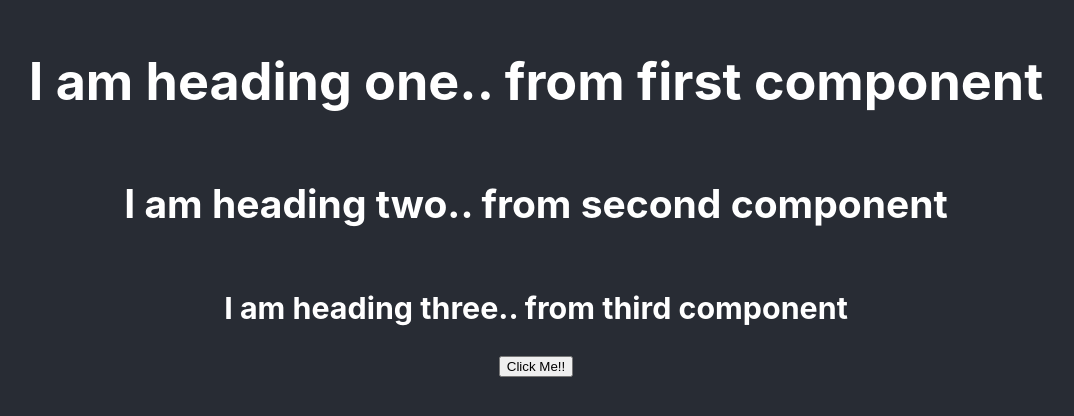
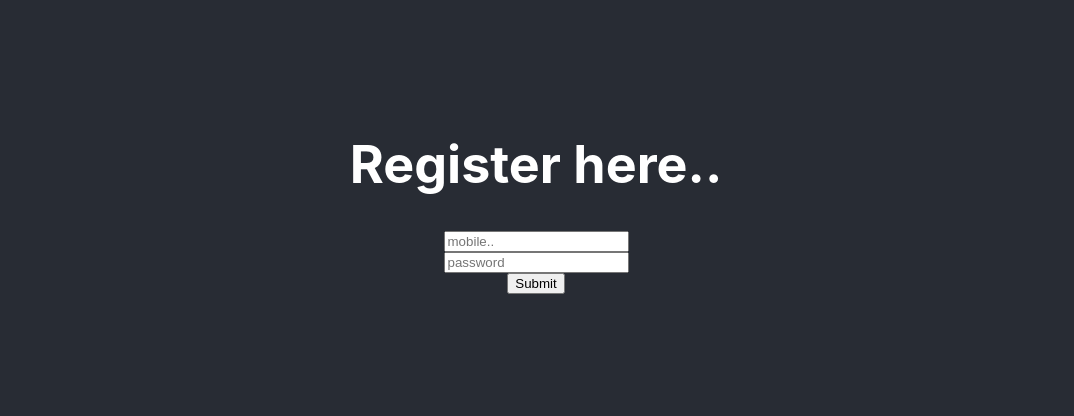
Before and after one commit to diptonilm/diptonil_mitra, a React (Create React App) app: page / in a window 1280 px wide. Shown: the part 204-620 px from the top of the page, without its empty margins (104-1178 px from the left). Built offline with nearby package versions, Linux system fonts and the light colour scheme.

Commit message:
https://github.com/diptonilm/diptonil_mitra.git

```diff
--- a/src/App.js
+++ b/src/App.js
@@ -1,17 +1,15 @@
 import './App.css';
-import { One } from './firstcomponent';
-import { Two } from './secondcomponent';
-import { Three } from './thirdcomponent';
-import { Four } from './fourthcomponent';
+import Heading from './First';
+import InputFields from './Second';
+import Button from './Third';
 
 function App() {
   return (
     <div className="App">
       <header className="App-header">
-        <One/>
-        <Two/>
-        <Three/>
-        <Four/>
+        <Heading/>
+        <InputFields/>
+        <Button/>
       </header>
     </div>
   );
--- /dev/null
+++ b/src/First.jsx
@@ -0,0 +1,6 @@
+export default function Heading(props){
+    const heading= "Diptonil";
+    return(
+        <h1>Register here.. {props.heading}</h1>
+    )
+}
--- /dev/null
+++ b/src/Second.jsx
@@ -0,0 +1,10 @@
+import { Fragment } from "react";
+
+export default function InputFields(){
+    return(
+        <Fragment>
+            <input type="text" placeholder="mobile.."></input>
+            <input type="text" placeholder="password"></input>
+        </Fragment>
+    )
+}
--- /dev/null
+++ b/src/Third.jsx
@@ -0,0 +1,6 @@
+export default function Button(props){
+    const Button= "Submit";
+    return(
+        <input type="submit">{props.Button}</input>
+    )
+}
--- a/src/firstcomponent.jsx
+++ /dev/null
@@ -1,5 +0,0 @@
-export function One(){
-    return(
-        <h1>I am heading one.. from first component</h1>
-    )
-}
--- a/src/fourthcomponent.jsx
+++ /dev/null
@@ -1,5 +0,0 @@
-export function Four(){
-    return(
-        <button>Click Me!!</button>
-    )
-}
--- a/src/index.css
+++ b/src/index.css
@@ -5,6 +5,7 @@ body {
     sans-serif;
   -webkit-font-smoothing: antialiased;
   -moz-osx-font-smoothing: grayscale;
+
 }
 
 code {
--- a/src/secondcomponent.jsx
+++ /dev/null
@@ -1,5 +0,0 @@
-export function Two(){
-    return(
-        <h2>I am heading two.. from second component</h2>
-    )
-}
--- a/src/thirdcomponent.jsx
+++ /dev/null
@@ -1,5 +0,0 @@
-export function Three(){
-    return(
-        <h3>I am heading three.. from third component</h3>
-    )
-}
```
